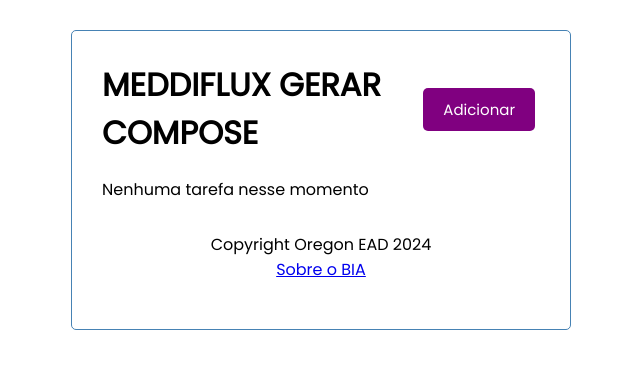
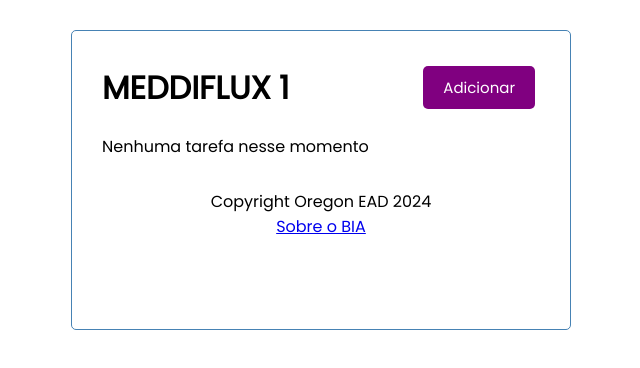
Before and after one commit to alisrios/meddiflux, a React (Create React App) app in the folder client/: page / in a window 1280 px wide. Shown: the top 368 px of the page, without its empty margins (319-959 px from the left). Built offline with nearby package versions, Linux system fonts and the light colour scheme; no server answers.

Commit message:
alterando arquivos do repositorio para push corretamente tentativa40

```diff
--- a/client/src/components/Header.js
+++ b/client/src/components/Header.js
@@ -20,7 +20,7 @@ const Header = ({ title, onAdd, showAdd }) => {
 };
 
 Header.defaultProps = {
-  title: "MEDDIFLUX GERAR COMPOSE",
+  title: "MEDDIFLUX 1",
 };
 
 export default Header;
```
